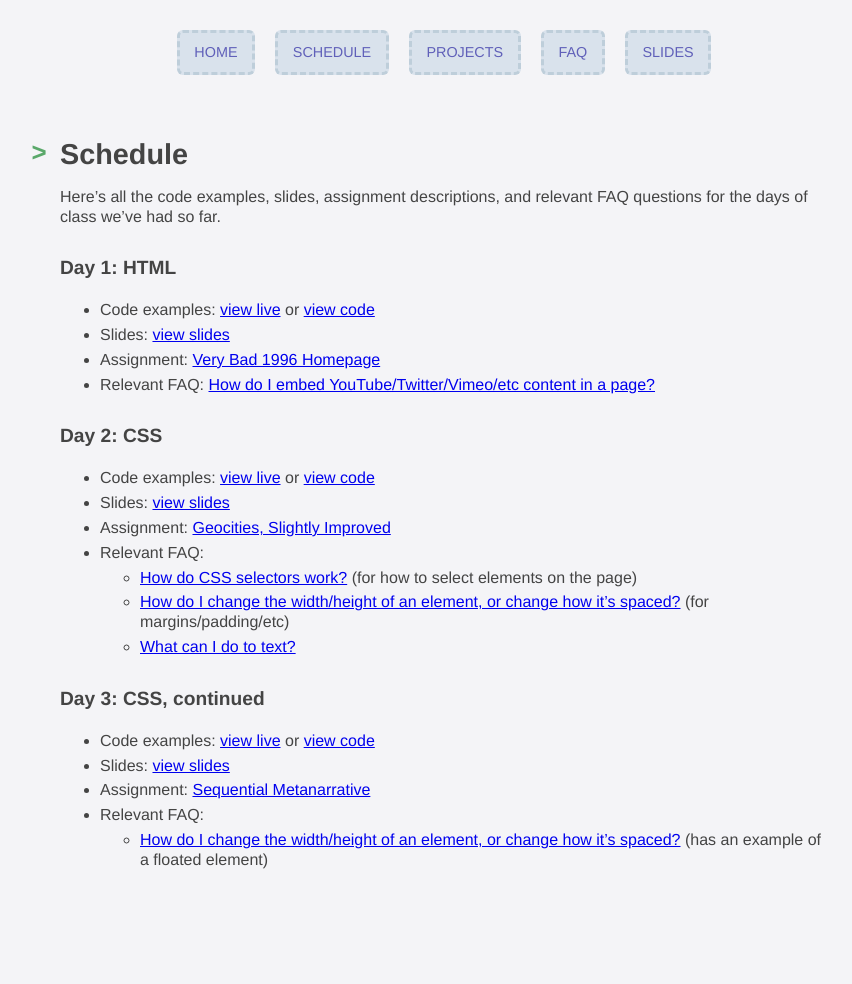
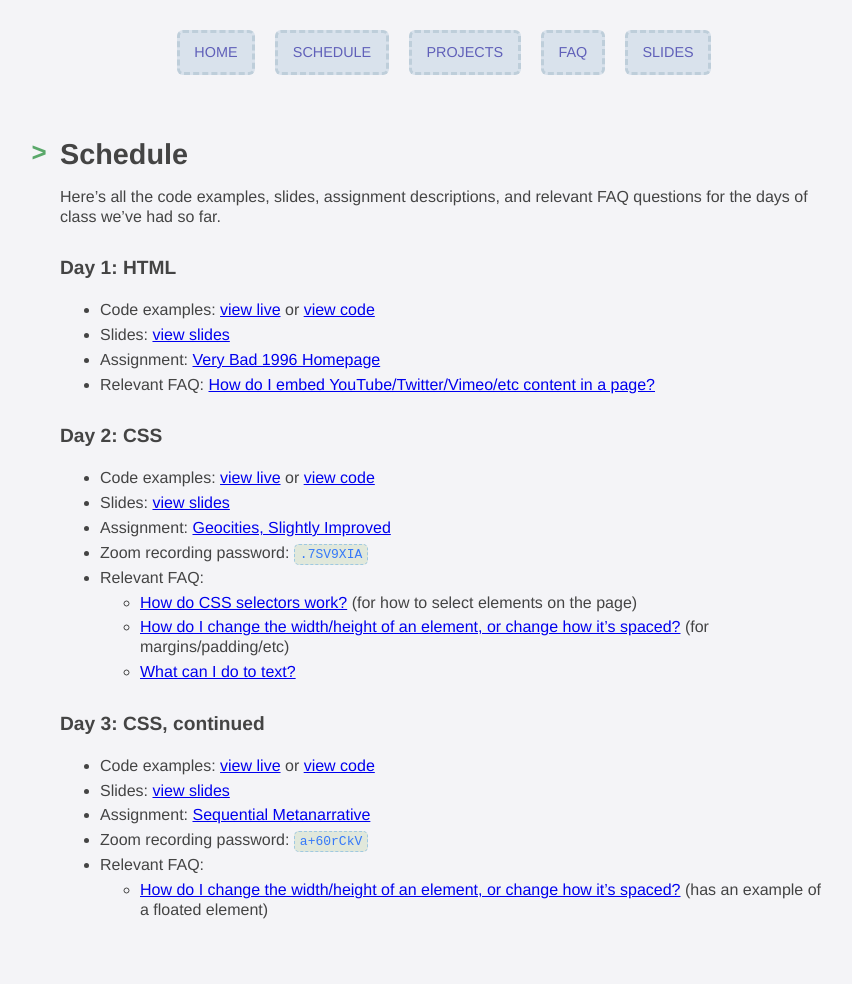
Before and after one commit to thely/artofweb-21, a Jekyll site: the page built from schedule.md, in a window 1280 px wide. Shown: the whole page, without its empty margins (196-1048 px from the left). Built offline with Jekyll 4.4.1, drawn with Linux system fonts in a browser that asks for light colours; our own code applies the rules of GitHub Pages for plain Markdown files; before the commit the page ends 934 px from its top, so only the background shows below that.

Commit message:
adding zoom passwords

```diff
--- a/schedule.md
+++ b/schedule.md
@@ -12,6 +12,7 @@ Here's all the code examples, slides, assignment descriptions, and relevant FAQ
 * Code examples: [view live](/artofweb-21/examples/day2) or [view code](https://github.com/thely/artofweb-21/tree/main/examples/day2)
 * Slides: [view slides](/artofweb-21/slides/day-2-slides.html)
 * Assignment: [Geocities, Slightly Improved](/artofweb-21/projects/1p5-geocities-2)
+* Zoom recording password: `.7SV9XIA`
 * Relevant FAQ:
   * [How do CSS selectors work?](/artofweb-21/questions/css-selectors) (for how to select elements on the page)
   * [How do I change the width/height of an element, or change how it's spaced?](/artofweb-21/questions/box-model) (for margins/padding/etc)
@@ -21,5 +22,6 @@ Here's all the code examples, slides, assignment descriptions, and relevant FAQ
 * Code examples: [view live](/artofweb-21/examples/day3) or [view code](https://github.com/thely/artofweb-21/tree/main/examples/day3)
 * Slides: [view slides](/artofweb-21/slides/day-3-slides.html)
 * Assignment: [Sequential Metanarrative](/artofweb-21/projects/2-metanarrative)
+* Zoom recording password: `a+60rCkV`
 * Relevant FAQ:
   * [How do I change the width/height of an element, or change how it's spaced?](/artofweb-21/questions/box-model) (has an example of a floated element)
```
